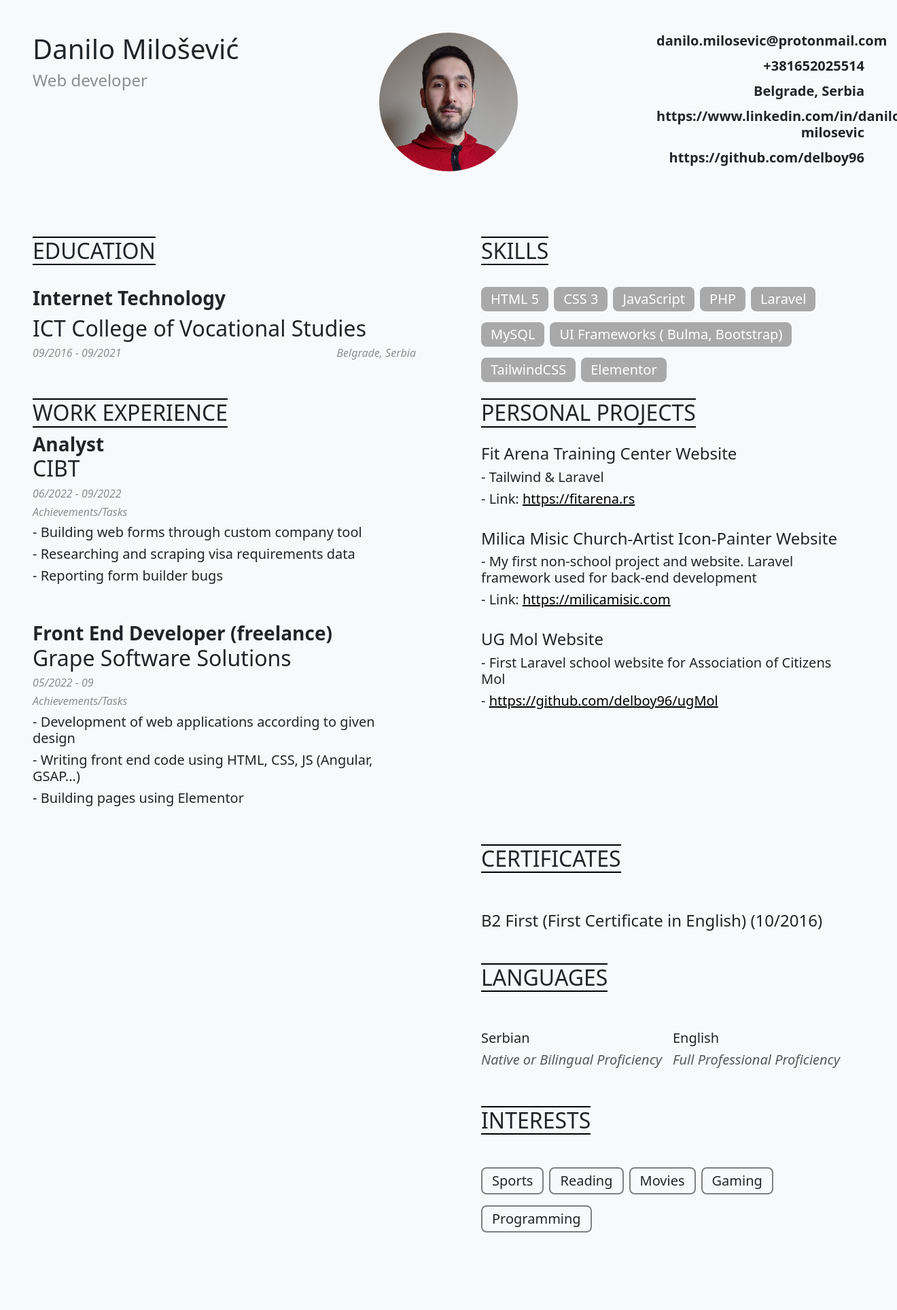
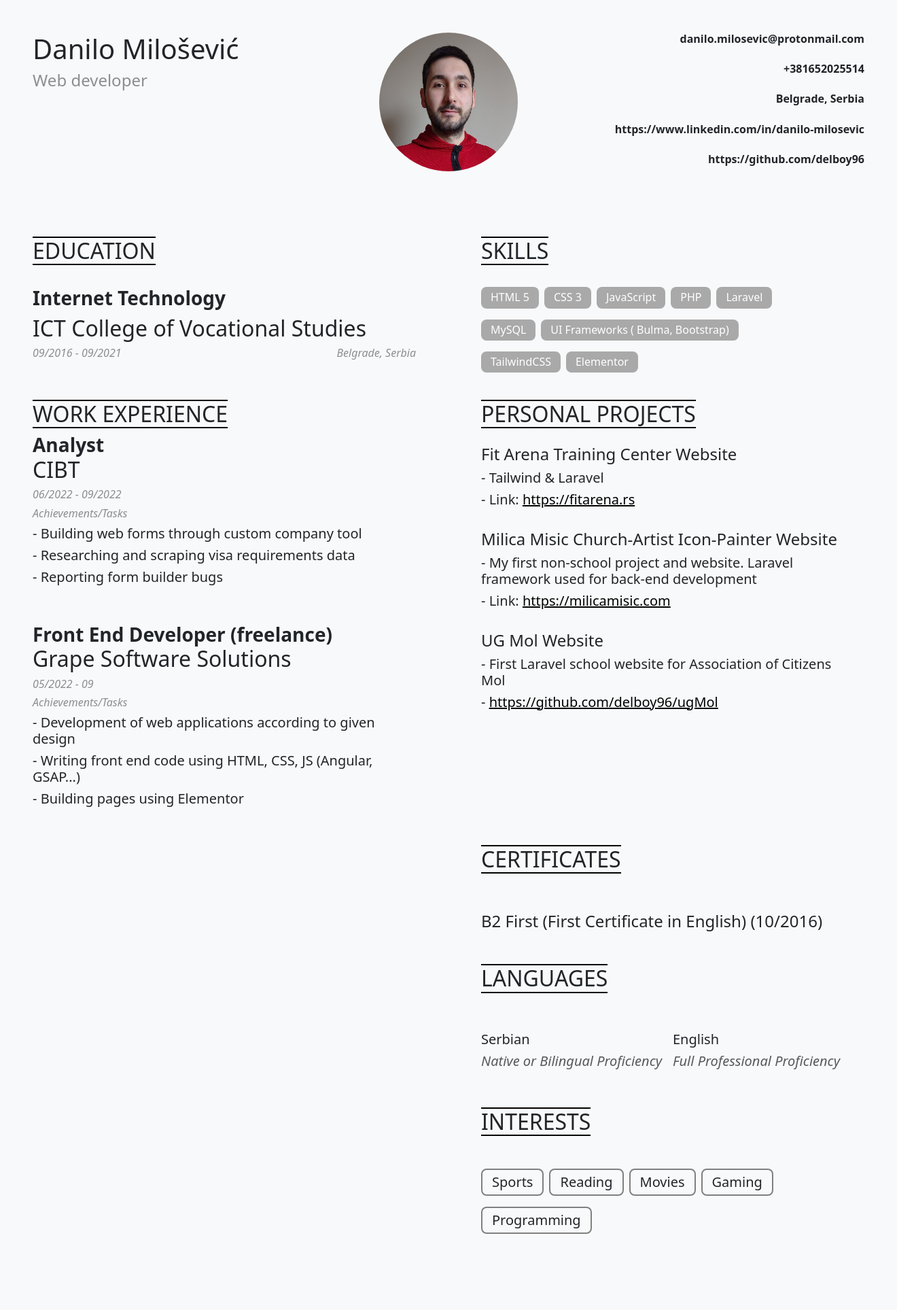
Before and after one commit to delboy96/nbsoft-task, a PHP site: page /pages/cv-template.php in a window 1320 px wide; the page is wider, and only the part inside the window is pictured. Shown: that part at 68% size. Before the commit the page ends 1813 px from the top of that part, so only its background shows below. Run offline with PHP 8.4, Linux system fonts and the light colour scheme; some libraries are stand-ins or nearby versions.

Commit message:
task 1 responsive finished

```diff
--- a/assets/style.css
+++ b/assets/style.css
@@ -23,15 +23,106 @@
 
 @media screen and (max-width:500px){
 
+    #header, #content {
+        margin-bottom: 3rem !important;
+    }
+
     #profile {
         margin-top: 3rem;
         margin-bottom: 3rem;
     }
 
     #info {
+        font-size: 1.1rem;
+    }
+
+    #info span{
+        margin-bottom: 1rem;
+    }
+
+    .tech {
+        padding: 6px 9px;
         font-size: 1rem;
+        text-align: center;
+        display: flex;
+        align-items: center;
     }
+}
+
+@media screen and (min-width:500px) and (max-width:1023px){
+    #profile {
+        margin-top: 3rem;
+        margin-bottom: 3rem;
+    }
+
+    h2.text-uppercase {
+        place-self: center;
+    }
+
     #info span{
         margin-bottom: 1rem;
     }
 }
+
+@media screen and (max-width: 400px) {
+    .tech {
+        padding: 6px 6px;
+        font-size: 0.8rem;
+    }
+}
+
+@media screen and (min-width:992px) and (max-width: 1342px) {
+    #info, .tech {
+        font-size: 1rem !important;
+    }
+}
+
+@media screen and (min-width: 2000px) {
+    body {
+        padding-left: 6rem !important;
+        padding-right: 6rem !important;
+    }
+
+    body > div {
+        margin-top: 6rem !important;
+        margin-bottom: 10rem !important;
+
+    }
+    #content {
+        margin-top: 10rem !important;
+    }
+    #info, .tech {
+        font-size: 2rem !important;
+    }
+    .tech {
+        padding: 12px 24px;
+        margin-right: 1.5rem;
+    }
+    #header > div.col-lg-4.text-center.text-lg-start > h1 {
+        font-size: 4.5rem;
+    }
+    #header > div.col-lg-4.text-center.text-lg-start > h5 {
+        font-size: 3rem;
+    }
+    .opacity-50 {
+        font-size: 2rem !important;
+    }
+    h2.text-uppercase {
+        font-size: 3.5rem !important;
+    }
+    span.h2 {
+        font-size: 3rem !important;
+    }
+    span.h3 {
+        font-size: 2.5rem !important;
+    }
+    span.h4 {
+        font-size: 2.25rem !important;
+    }
+    span.h5 {
+        font-size: 2rem !important;
+    }
+    #content > div:nth-child(2) > div:nth-child(1) > div:nth-child(2), #content > div:nth-child(2) > div:nth-child(1) > div:nth-child(3), #content > div:nth-child(2) > div.col-12.col-lg-6.d-flex.flex-column.ps-2\.5.ps-lg-5.pe-0.pe-lg-5.mb-3.mb-md-5.mb-lg-3 > div:nth-child(2), #content > div:nth-child(2) > div.col-12.col-lg-6.d-flex.flex-column.ps-2\.5.ps-lg-5.pe-0.pe-lg-5.mb-3.mb-md-5.mb-lg-3 > div:nth-child(3), #content > div:nth-child(2) > div.col-12.col-lg-6.d-flex.flex-column.ps-2\.5.ps-lg-5.pe-0.pe-lg-5.mb-3.mb-md-5.mb-lg-3 > div:nth-child(4) {
+        margin-top: 3rem;
+    }
+}
--- a/pages/cv-template.php
+++ b/pages/cv-template.php
@@ -2,16 +2,16 @@
 require_once ('../components/header.php');
 ?>
 
-<div class="px-5 w-100 mh-100 ">
+<div class="px-4 px-md-5 w-100 mh-100 ">
     <div id="header" class="d-flex flex-column flex-lg-row justify-content-between my-5">
-        <div class="col-lg-3 text-center text-lg-start">
+        <div class="col-lg-4 text-center text-lg-start">
             <h1 class="">Danilo Milošević</h1>
             <h5 class="opacity-50 h4">Web developer</h5>
         </div>
-        <div id="profile" class="col-10 col-lg-2 align-self-center">
+        <div id="profile" class="col-10 col-md-8 col-lg-2 align-self-center">
             <img src="../assets/images/photo.jpg" alt="profile image" class="w-100 rounded-circle">
         </div>
-        <div id="info" class="col-lg-3 d-flex flex-column text-center text-lg-end justify-content-between fw-semibold h5">
+        <div id="info" class="col-lg-4 d-flex flex-column text-center text-lg-end justify-content-between fw-semibold h5">
             <span class="">danilo.milosevic@protonmail.com</span>
             <span class="">+381652025514</span>
             <span class="">Belgrade, Serbia</span>
@@ -21,7 +21,7 @@ require_once ('../components/header.php');
     </div>
     <div id="content" class="">
         <div class="row">
-            <div class="col-10 col-lg-6 d-flex flex-column pe-5">
+            <div class="col-12 col-lg-6 d-flex flex-column pe-0 pe-lg-5">
                 <h2 class="text-uppercase border-top border-2 border-black border-bottom w-fit">Education</h2>
                 <span class="fw-bold h3 mt-4">Internet Technology</span>
                 <span class="h2 fw-medium">ICT College of Vocational Studies</span>
@@ -30,27 +30,27 @@ require_once ('../components/header.php');
                     <span>Belgrade, Serbia</span>
                 </div>
             </div>
-            <div class="col-10 col-lg-6 d-flex flex-column ps-5 pe-5">
+            <div class="col-12 col-lg-6 d-flex flex-column ps-2.5 ps-lg-5 pe-0 pe-lg-5 mb-3 mb-md-5 mb-lg-3">
                 <h2 class="text-uppercase border-top border-2 border-black border-bottom w-fit mb-4">Skills</h2>
-                <div class="d-flex flex-row my-2 h5">
+                <div class="d-flex flex-row my-2 h5 justify-content-start justify-content-md-center justify-content-lg-start">
                     <span class="tech">HTML 5</span>
                     <span class="tech">CSS 3</span>
                     <span class="tech">JavaScript</span>
                     <span class="tech">PHP</span>
                     <span class="tech">Laravel</span>
                 </div>
-                <div class="d-flex flex-row my-2 h5">
+                <div class="d-flex flex-row my-2 h5 justify-content-start justify-content-md-center justify-content-lg-start">
                     <span class="tech">MySQL</span>
                     <span class="tech">UI Frameworks ( Bulma, Bootstrap)</span>
                 </div>
-                <div class="d-flex flex-row my-2 mb-4 h5">
+                <div class="d-flex flex-row my-2 mb-4 h5 justify-content-start justify-content-md-center justify-content-lg-start">
                     <span class="tech">TailwindCSS</span>
                     <span class="tech">Elementor</span>
                 </div>
             </div>
         </div>
         <div class="row">
-            <div class="col-10 col-lg-6 d-flex pe-5 flex-column">
+            <div class="col-12 col-lg-6 d-flex pe-0 pe-lg-5 flex-column">
                 <h2 class="text-uppercase border-top border-2 border-black border-bottom w-fit">WORK EXPERIENCE</h2>
                 <div class="d-flex flex-column mb-5">
                     <span class="h3 fw-bold mb-0">Analyst</span>
@@ -71,7 +71,7 @@ require_once ('../components/header.php');
                     <span class="h5">- Building pages using Elementor</span>
                 </div>
             </div>
-            <div class="col-10 col-lg-6 d-flex flex-column ps-5 pe-5">
+            <div class="col-12 col-lg-6 d-flex flex-column ps-2.5 ps-lg-5 pe-0 pe-lg-5 mb-3 mb-md-5 mb-lg-3">
                 <h2 class="text-uppercase border-top border-2 border-black border-bottom w-fit mb-4">PERSONAL PROJECTS</h2>
                 <div class="d-flex flex-column mb-4">
                     <span class="h4">Fit Arena Training Center Website</span>
@@ -90,14 +90,14 @@ require_once ('../components/header.php');
                 </div>
             </div>
         </div>
-        <div class="row justify-content-end ">
-            <div class="col-6 d-flex ps-5 pe-5 d-flex flex-column">
+        <div class="row justify-content-md-end ">
+            <div class="col-12 col-lg-6 d-flex ps-2.5 ps-lg-5 pe-0 pe-lg-5 d-flex flex-column">
                 <h2 class="text-uppercase border-top border-2 border-black border-bottom w-fit ">CERTIFICATES</h2>
                 <span class="h4 my-5">B2 First (First Certificate in English) (10/2016)</span>
             </div>
         </div>
-        <div class="row justify-content-end">
-            <div class="col-6 d-flex ps-5 pe-5 d-flex flex-column">
+        <div class="row justify-content-md-end">
+            <div class="col-12 col-lg-6 d-flex ps-2.5 ps-lg-5 pe-0 pe-lg-5 d-flex flex-column">
                 <h2 class="text-uppercase border-top border-2 border-black border-bottom w-fit">LANGUAGES</h2>
                 <div class="d-flex flex-row justify-content-between my-5">
                     <div class="d-flex flex-column ">
@@ -111,10 +111,10 @@ require_once ('../components/header.php');
                 </div>
             </div>
         </div>
-        <div class="row justify-content-end">
-            <div class="col-6 d-flex ps-5 pe-5 flex-column">
+        <div class="row justify-content-md-end">
+            <div class="col-12 col-lg-6 d-flex ps-2.5 ps-lg-5 pe-0 pe-lg-5 flex-column">
                 <h2 class="text-uppercase border-top border-2 border-black border-bottom w-fit mb-5">INTERESTS</h2>
-                <div class="d-flex flex-row  flex-wrap">
+                <div class="d-flex flex-row justify-content-center justify-content-lg-start flex-wrap">
                     <span class="h5 interests mb-3">Sports</span>
                     <span class="h5 interests mb-3">Reading</span>
                     <span class="h5 interests mb-3">Movies</span>
```
